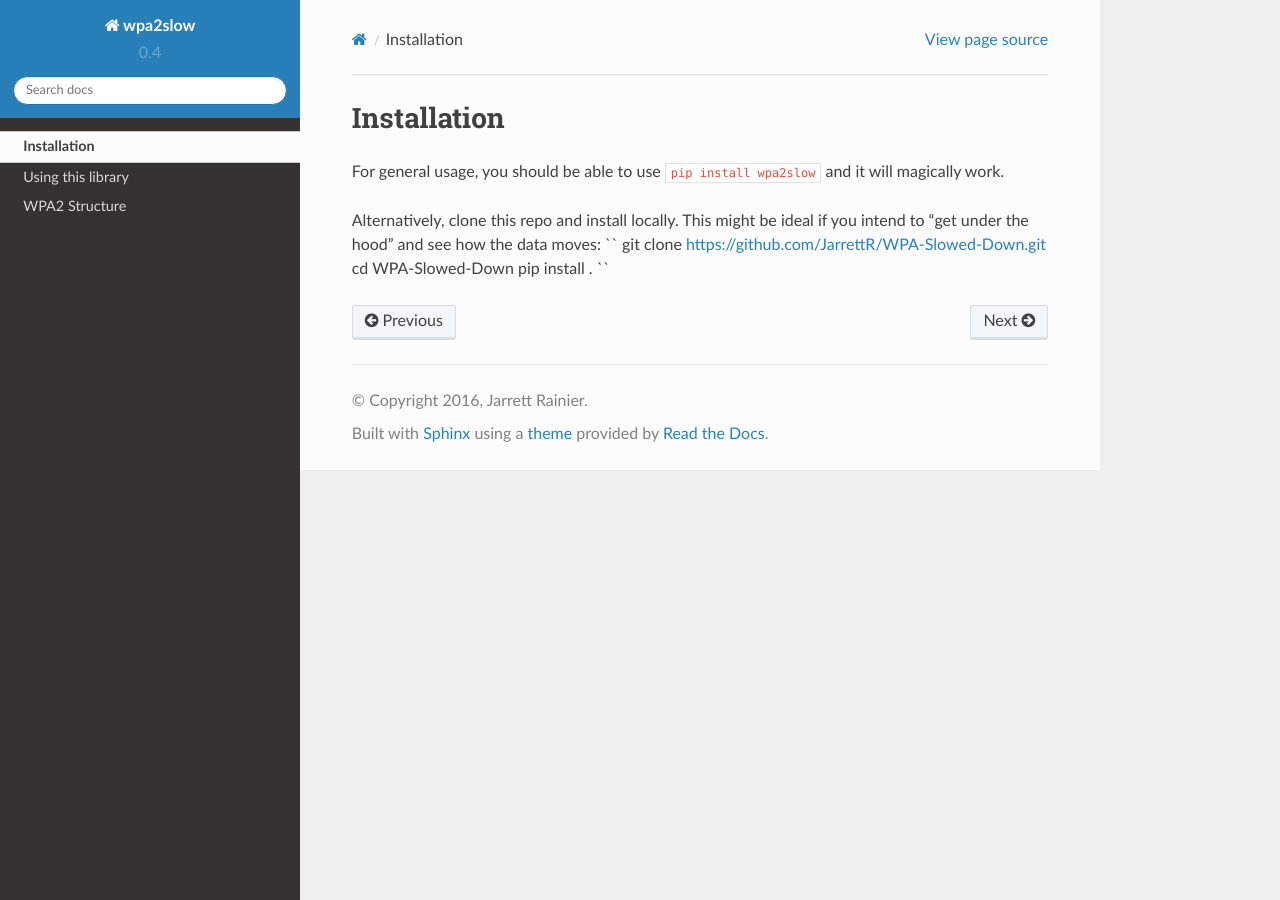
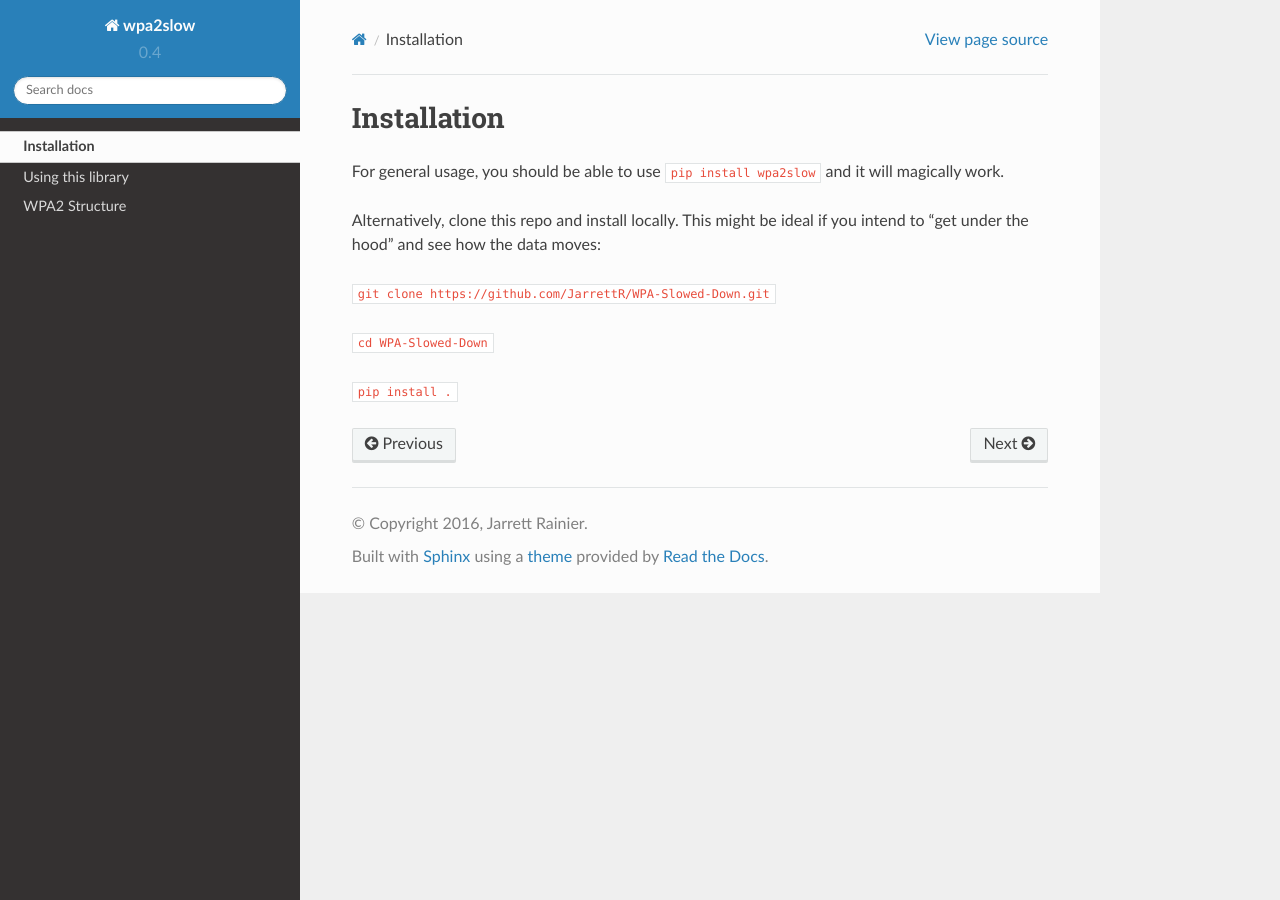
Before and after one commit to JarrettR/WPA-Slowed-Down, a Sphinx documentation site: the page built from docs/installation.rst, in a window 1280 px wide. Built offline with Sphinx 7.4.7 and the Read the Docs theme 2.0.0, drawn with Linux system fonts in a browser that asks for light colours.

Commit message:
Fixed doc merge and markup

```diff
--- a/docs/installation.rst
+++ b/docs/installation.rst
@@ -4,8 +4,9 @@ Installation
 For general usage, you should be able to use ``pip install wpa2slow`` and it will magically work.
 
 Alternatively, clone this repo and install locally. This might be ideal if you intend to "get under the hood" and see how the data moves:
-``
-git clone https://github.com/JarrettR/WPA-Slowed-Down.git
-cd WPA-Slowed-Down
-pip install .
-``
+
+``git clone https://github.com/JarrettR/WPA-Slowed-Down.git``
+
+``cd WPA-Slowed-Down``
+
+``pip install .``
--- a/docs/usage.rst
+++ b/docs/usage.rst
@@ -4,14 +4,8 @@ Using this library
 Check out `main.py <https://github.com/JarrettR/WPA-Slowed-Down/blob/master/main.py>`_ for a few examples of the top level methods.
 
 Additionally, this library is used in the regression tests for my `VHDL implementation of WPA2 <https://github.com/JarrettR/FPGA-Cryptoparty/FPGA/tests>`_ .
-<<<<<<< HEAD
 
 All of the intermediate methods(SHA1, HMAC, PBkDF2, and PRF) are available too, but undocumented at this time.
 
-
 This module read and parse capture files in `hccap <https://hashcat.net/cap2hccap/>`_ format, outputting the required inputs.
 Standard capture formats may eventually be supported, but it's low priority, as the linked web converter is pretty good.
-=======
-
-All of the intermediate methods(SHA1, HMAC, PBkDF2, and PRF) are available too, but undocumented at this time.
->>>>>>> 7f4ddc03067a965fd9b904597c772c399978b588
```
